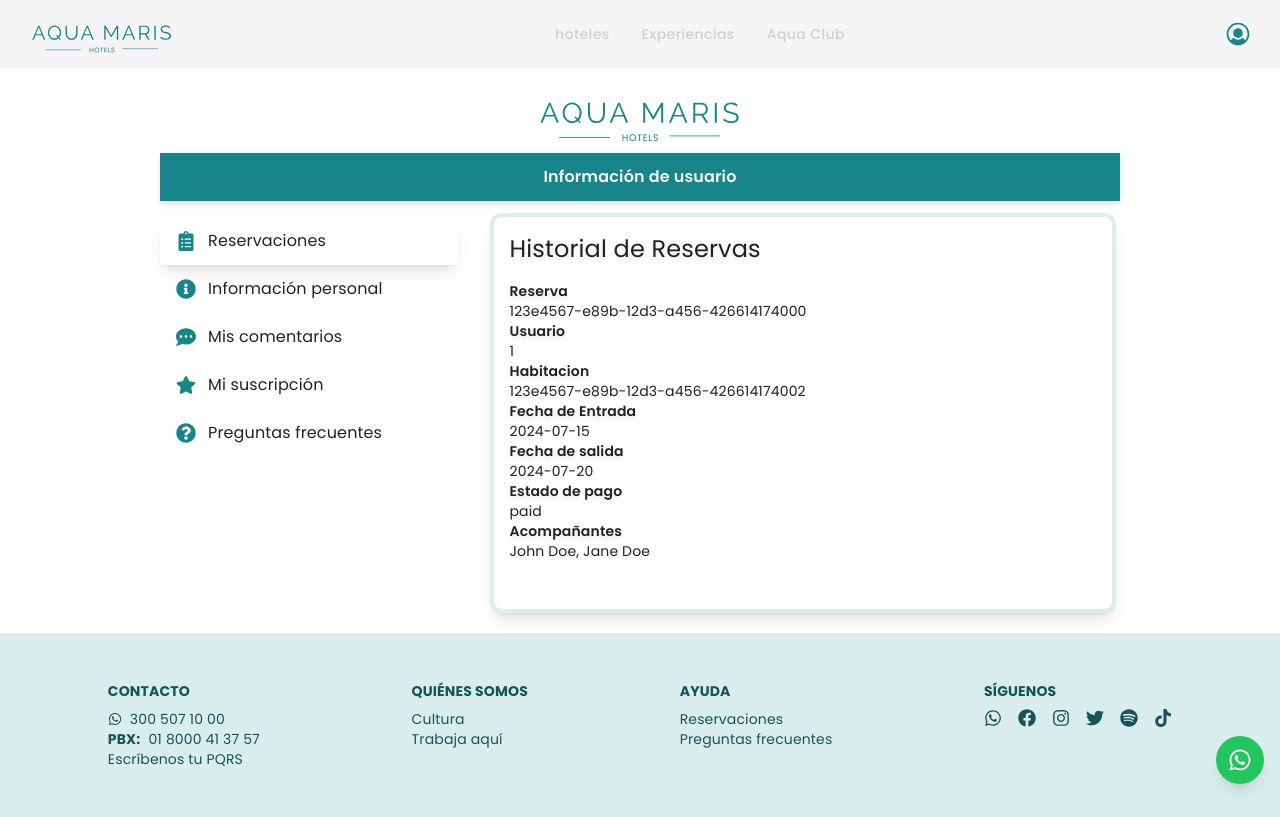
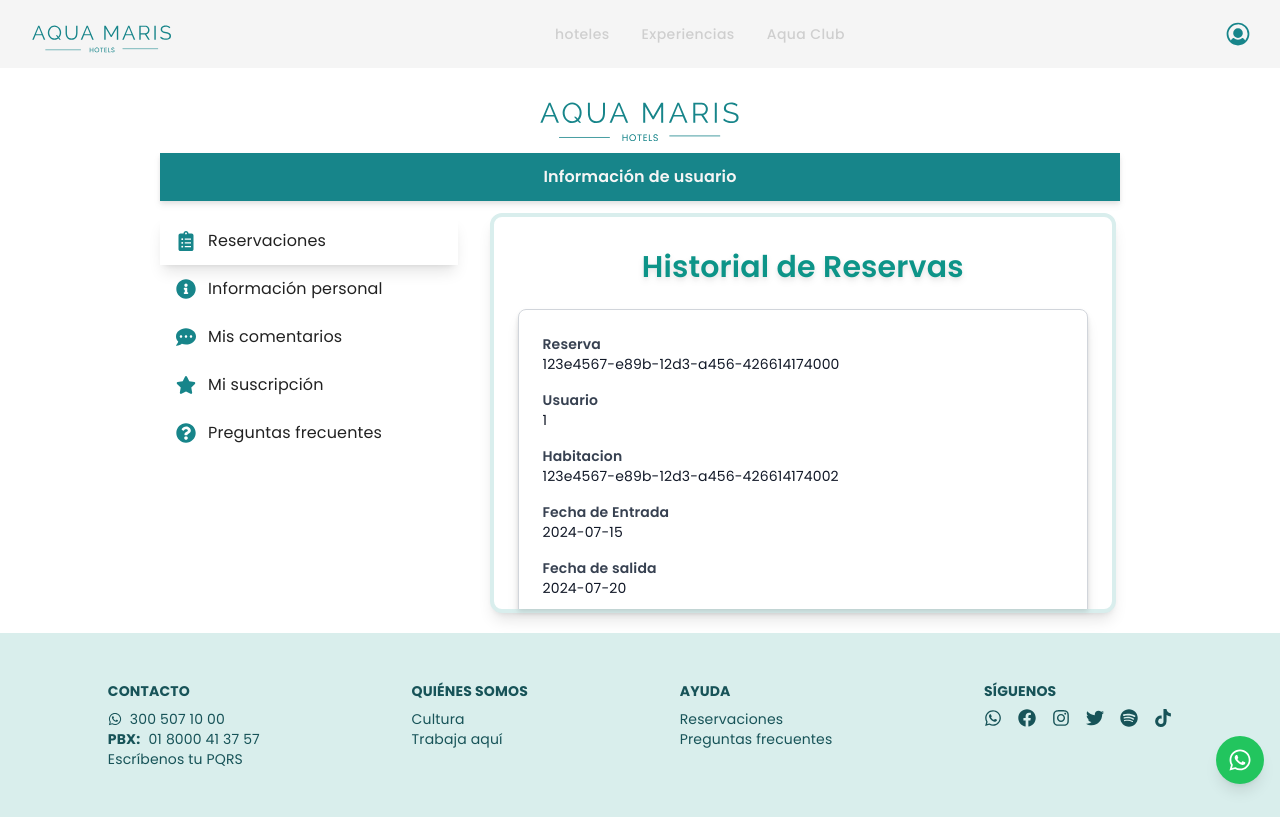
Before and after one commit to diazkr/AquaMarisHotel, a Next.js app: page /usuario/1 in a window 1280 px wide. Built offline with nearby package versions, Linux system fonts and the light colour scheme.

Commit message:
Reservas y Comentarios

```diff
--- a/src/DataBase/getUserData.ts
+++ b/src/DataBase/getUserData.ts
@@ -1,29 +1,37 @@
 // helpers/getUserData.ts
-import { UserInterface, ReservationInterface, AccompanistInterface } from "@/interfaces/UserInterface";
+import { UserInterface, ReservationInterface, AccompanistInterface, Comentario } from "@/interfaces/UserInterface";
 
 export const getUserData = (id: string): UserInterface => {
   const reservations: ReservationInterface[] = [
     {
-      id_reserva: "123e4567-e89b-12d3-a456-426614174000",
-      id_usuario: id,
-      id_habitacion: "123e4567-e89b-12d3-a456-426614174002",
-      fecha_entrada: "2024-07-15",
-      fecha_salida: "2024-07-20",
-      estado_pago: "paid",
-      acompanantes: [
+      reservation_id: "123e4567-e89b-12d3-a456-426614174000",
+      userId: id,
+      roomId: "123e4567-e89b-12d3-a456-426614174002",
+      entry_date: "2024-07-15",
+      departure_date: "2024-07-20",
+      payment_status: "paid",
+      companions: [
         {
           id_acompanante: "123e4567-e89b-12d3-a456-426614174003",
           name: "John Doe",
-          identificacion: "ABC123456",
+          identityCard: "ABC123456",
         },
         {
           id_acompanante: "123e4567-e89b-12d3-a456-426614174004",
           name: "Jane Doe",
-          identificacion: "XYZ789101",
+          identityCard: "XYZ789101",
         },
       ],
     },
   ];
+
+  const comentario: Comentario[] = [{
+    id_comment: "12345678987564321",
+    date: "2024-07-18",
+    comment: "Muy buena atencion, me gusto mucho",
+    qualification: "5 estrellas",
+  }]
+
 
   const user: UserInterface = {
     id,
@@ -32,6 +40,7 @@ export const getUserData = (id: string): UserInterface => {
     phone: "2661170",
     country: "Colombia",
     reservations,
+    comentario,
   };
 
   return user;
--- a/src/componentes/user/Comentarios.tsx
+++ b/src/componentes/user/Comentarios.tsx
@@ -1,9 +1,36 @@
 import React from 'react'
+import { Comentario } from '@/interfaces/UserInterface';
 
-function Comentarios() {
+const Comentarios: React.FC<Comentario> = ({
+    id_comment,
+    date,
+    comment,
+    qualification,
+}) => {
   return (
-    <div>Comentarios</div>
+    <div className="p-4">
+      <h2 className="text-2xl mb-4">Comentarios</h2>
+        <div>
+        <p className="text-sm font-semibold">Id</p>
+        <p className="text-sm">{id_comment}</p>
+        </div>
+
+        <div>
+        <p className="text-sm font-semibold">Fecha</p>
+        <p className="text-sm">{date}</p>
+        </div>
+
+        <div>
+        <p className="text-sm font-semibold">Comentario</p>
+        <p className="text-sm">{comment}</p>
+        </div>
+
+        <div>
+        <p className="text-sm font-semibold">Calificacion</p>
+        <p className="text-sm">{qualification}</p>
+        </div>
+    </div>
   )
 }
 
-export default Comentarios
+export default Comentarios;
--- a/src/componentes/user/ReservationsDetails.tsx
+++ b/src/componentes/user/ReservationsDetails.tsx
@@ -2,13 +2,14 @@ import React from 'react'
 import { ReservationInterface } from '@/interfaces/UserInterface'
 
 const ReservationsDetails: React.FC<ReservationInterface> = ({
-    id_reserva,
-    id_usuario,
-    id_habitacion,
-    fecha_entrada,
-    fecha_salida,
-    estado_pago,
-    acompanantes,
+
+    reservation_id,
+    userId,
+    roomId,
+    entry_date,
+    departure_date,
+    payment_status,
+    companions,
 
  }) => {
 
@@ -17,45 +18,46 @@ const ReservationsDetails: React.FC<ReservationInterface> = ({
   //}
   return (
 
-    <div className="p-4">
-      <h2 className="text-2xl mb-4">Historial de Reservas</h2>
+    <div className="max-w-2xl mx-auto my-8 px-6">
+        <h2 className="text-3xl font-semibold text-teal-600 mb-6 text-center">Historial de Reservas</h2>
 
-      <div>
-      <p className="text-sm font-semibold">Reserva</p>
-      <p className="text-sm">{id_reserva}</p>
+      <div className="bg-white border border-gray-300 shadow-lg rounded-lg overflow-hidden p-6">
+
+            <div className="mb-4">
+              <p className="text-sm font-semibold text-gray-700">Reserva</p>
+              <p className="text-sm text-gray-900">{reservation_id}</p>
             </div>
 
-      <div>
-      <p className="text-sm font-semibold">Usuario</p>
-      <p className="text-sm">{id_usuario}</p>
+            <div className="mb-4">
+              <p className="text-sm font-semibold text-gray-700">Usuario</p>
+              <p className="text-sm text-gray-900">{userId}</p>
             </div>
 
-      <div>
-      <p className="text-sm font-semibold">Habitacion</p>
-      <p className="text-sm">{id_habitacion}</p>
+            <div className="mb-4">
+              <p className="text-sm font-semibold text-gray-700">Habitacion</p>
+              <p className="text-sm text-gray-900">{roomId}</p>
             </div>
 
-      <div>
-      <p className="text-sm font-semibold">Fecha de Entrada</p>
-      <p className="text-sm">{fecha_entrada}</p>
+            <div className="mb-4">
+              <p className="text-sm font-semibold text-gray-700">Fecha de Entrada</p>
+              <p className="text-sm text-gray-900">{entry_date}</p>
             </div>
 
-      <div>
-      <p className="text-sm font-semibold">Fecha de salida</p>
-      <p className="text-sm">{fecha_salida}</p>
+            <div className="mb-4">
+              <p className="text-sm font-semibold text-gray-700">Fecha de salida</p>
+              <p className="text-sm text-gray-900">{departure_date}</p>
             </div>
 
-      <div>
-      <p className="text-sm font-semibold">Estado de pago</p>
-      <p className="text-sm">{estado_pago}</p>
+            <div className="mb-4">
+              <p className="text-sm font-semibold text-gray-700">Estado de pago</p>
+              <p className="text-sm text-gray-900">{payment_status}</p>
             </div>
 
-      <div>
-      <p className="text-sm font-semibold">Acompañantes</p>
-      <p className="text-sm">{acompanantes ? acompanantes.map(a => a.name).join(', ') : 'Ninguno'}</p>
+            <div className="mb-4">
+              <p className="text-sm font-semibold text-gray-700">Acompañantes</p>
+              <p className="text-sm text-gray-900">{companions ? companions.map(a => a.name).join(', ') : 'Ninguno'}</p>
             </div>
-
-
+      </div>
     </div>
 
   )
--- a/src/componentes/user/UserLayout.tsx
+++ b/src/componentes/user/UserLayout.tsx
@@ -14,7 +14,7 @@ import UserDetail from "./UserDetail";
 import Comentarios from "./Comentarios";
 import Premium from "./Premium";
 import FAQContent from "./FAQContent";
-import { UserInterface } from "@/interfaces/UserInterface";
+import { Comentario, UserInterface } from "@/interfaces/UserInterface";
 import { getUserData } from "@/DataBase/getUserData";
 import Image from "next/image";
 import { ReservationInterface } from "@/interfaces/UserInterface";
@@ -26,6 +26,7 @@ interface UserLayoutProps {
 const UserLayout: React.FC<UserLayoutProps> = ({ id }) => {
   const [user, setUser] = useState<UserInterface | null>(null);
   const [ reservations, setReservations ] = useState<ReservationInterface[]>([]);
+  const [ comentarios, setComentarios] = useState<Comentario[]>([]);
   const [selectedContent, setSelectedContent] = useState<React.ReactNode>(null);
   const [selectedIndex, setSelectedIndex] = useState(0);
 
@@ -33,17 +34,18 @@ const UserLayout: React.FC<UserLayoutProps> = ({ id }) => {
     const fetchedUser = getUserData(id);
     setUser(fetchedUser);
     setReservations(fetchedUser.reservations || []);
+    setComentarios(fetchedUser.comentario || []);
 
     setSelectedContent(
       fetchedUser.reservations.length > 0 ? (
         <ReservationsDetails
-          id_reserva={fetchedUser.reservations[0].id_reserva}
-          id_usuario={fetchedUser.reservations[0].id_usuario}
-          id_habitacion={fetchedUser.reservations[0].id_habitacion}
-          fecha_entrada={fetchedUser.reservations[0].fecha_entrada}
-          fecha_salida={fetchedUser.reservations[0].fecha_salida}
-          estado_pago={fetchedUser.reservations[0].estado_pago}
-          acompanantes={fetchedUser.reservations[0].acompanantes}
+          reservation_id={fetchedUser.reservations[0].reservation_id}
+          userId={fetchedUser.reservations[0].userId}
+          roomId={fetchedUser.reservations[0].roomId}
+          entry_date={fetchedUser.reservations[0].entry_date}
+          departure_date={fetchedUser.reservations[0].departure_date}
+          payment_status={fetchedUser.reservations[0].payment_status}
+          companions={fetchedUser.reservations[0].companions}
         />
       ) : (
         <p>No hay reservaciones disponibles.</p>
@@ -58,13 +60,13 @@ const UserLayout: React.FC<UserLayoutProps> = ({ id }) => {
       icon: <FaClipboardList />,
       content: reservations.length > 0 ? (
         <ReservationsDetails
-        id_reserva={reservations[0].id_reserva}
-        id_usuario={reservations[0].id_usuario}
-        id_habitacion={reservations[0].id_habitacion}
-        fecha_entrada={reservations[0].fecha_entrada}
-        fecha_salida={reservations[0].fecha_salida}
-        estado_pago={reservations[0].estado_pago}
-        acompanantes={reservations[0].acompanantes}
+        reservation_id={reservations[0].reservation_id}
+        userId={reservations[0].userId}
+        roomId={reservations[0].roomId}
+        entry_date={reservations[0].entry_date}
+        departure_date={reservations[0].departure_date}
+        payment_status={reservations[0].payment_status}
+        companions={reservations[0].companions}
 
 
 
@@ -82,13 +84,26 @@ const UserLayout: React.FC<UserLayoutProps> = ({ id }) => {
           phone={user.phone}
           country={user.country}
           reservations={user.reservations}
+          comentario={user.comentario}
         />
       ) : null,
     },
     {
       text: "Mis comentarios",
-      content: <Comentarios />,
       icon: <FaCommentDots />,
+      content: comentarios.length > 0 ? (
+        comentarios.map((comentario) => (
+          <Comentarios
+          key={comentario.id_comment}
+          id_comment={comentario.id_comment}
+          date={comentario.date}
+          comment={comentario.comment}
+          qualification={comentario.qualification}
+          />
+        ))
+      ) : (
+        <p>No hay comentarios disponibles.</p>
+      ),
     },
     { text: "Mi suscripción", content: <Premium />, icon: <FaStar /> },
     {
```
Also changed, not shown: src/interfaces/UserInterface.tsx (+13 -12 lines), src/componentes/createRoom/CreateRoom.tsx (line endings or trailing spaces). Lines whose indentation alone changed are shown as unchanged.
